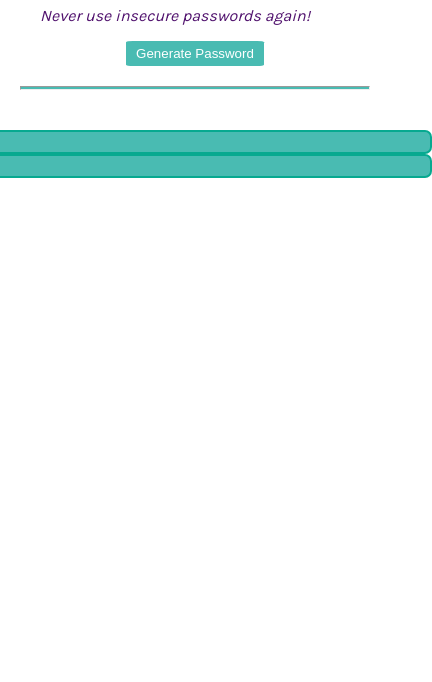
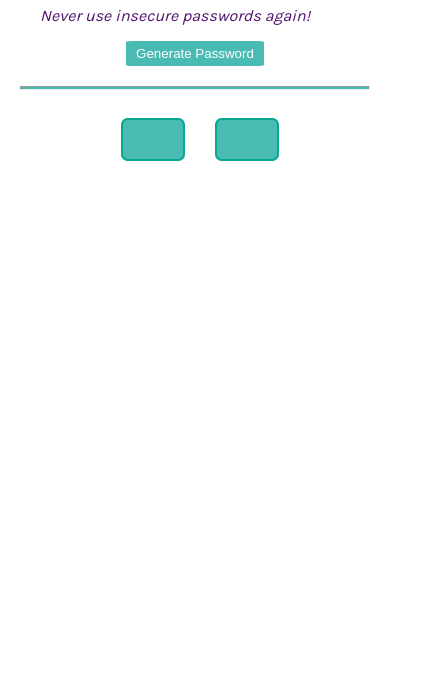
Before and after one commit to Esmeliefie/Password-Generator, a plain HTML site: page Password Generator/index.html in a window 390 px wide. Shown: the part 162-844 px from the top of the page, 432 px wide, since content can reach past the window. Drawn offline with Linux system fonts and the light colour scheme.

Commit message:
Update index.css

```diff
--- a/Password Generator/index.css
+++ b/Password Generator/index.css
@@ -93,13 +93,10 @@ hr {
 
 @media screen and (max-width: 480px) {
     #password-options {
-        display:flex;
-        flex-direction:column;
-        justify-content:space-between;
-        align-items:center;
-        margin-bottom: 40px;
-        padding-bottom: 20px;
-        max: width 1px;0px;
+        display:block;
+        margin:20px auto;
+        max-height: 600px;
+        max-width:400px;
     }
 
 }
```
